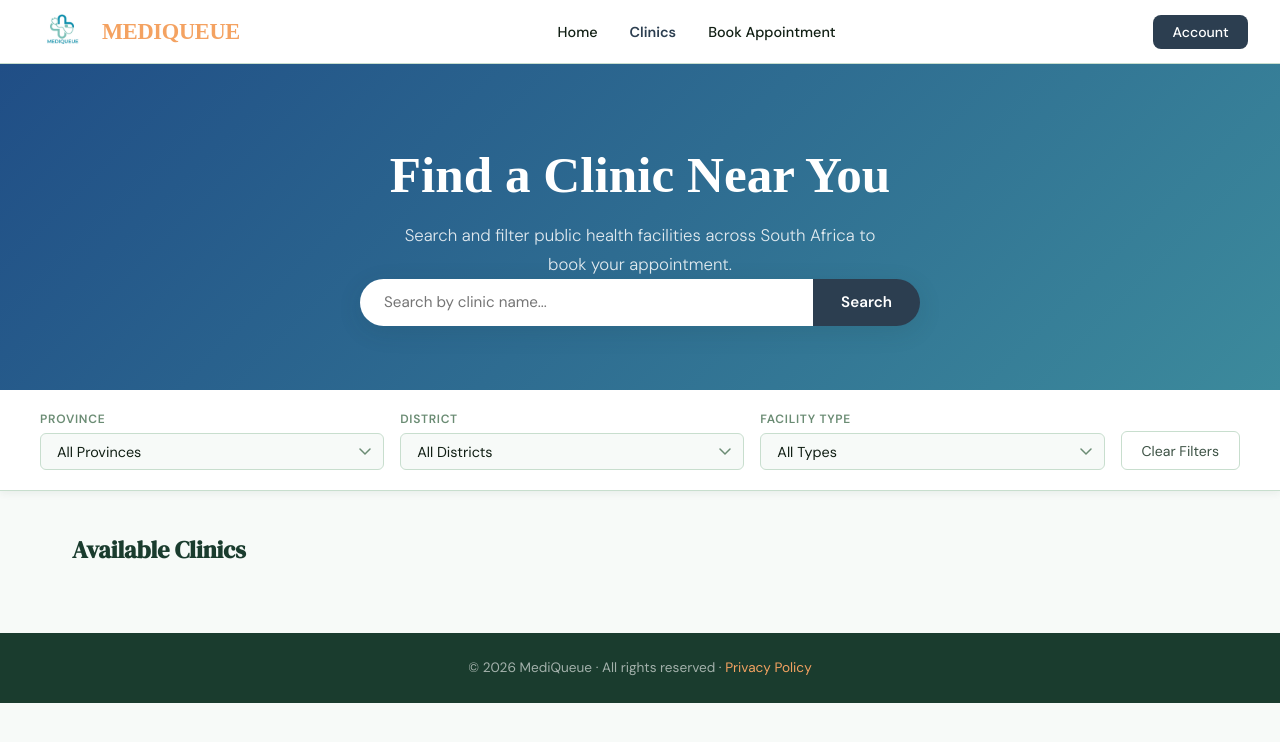
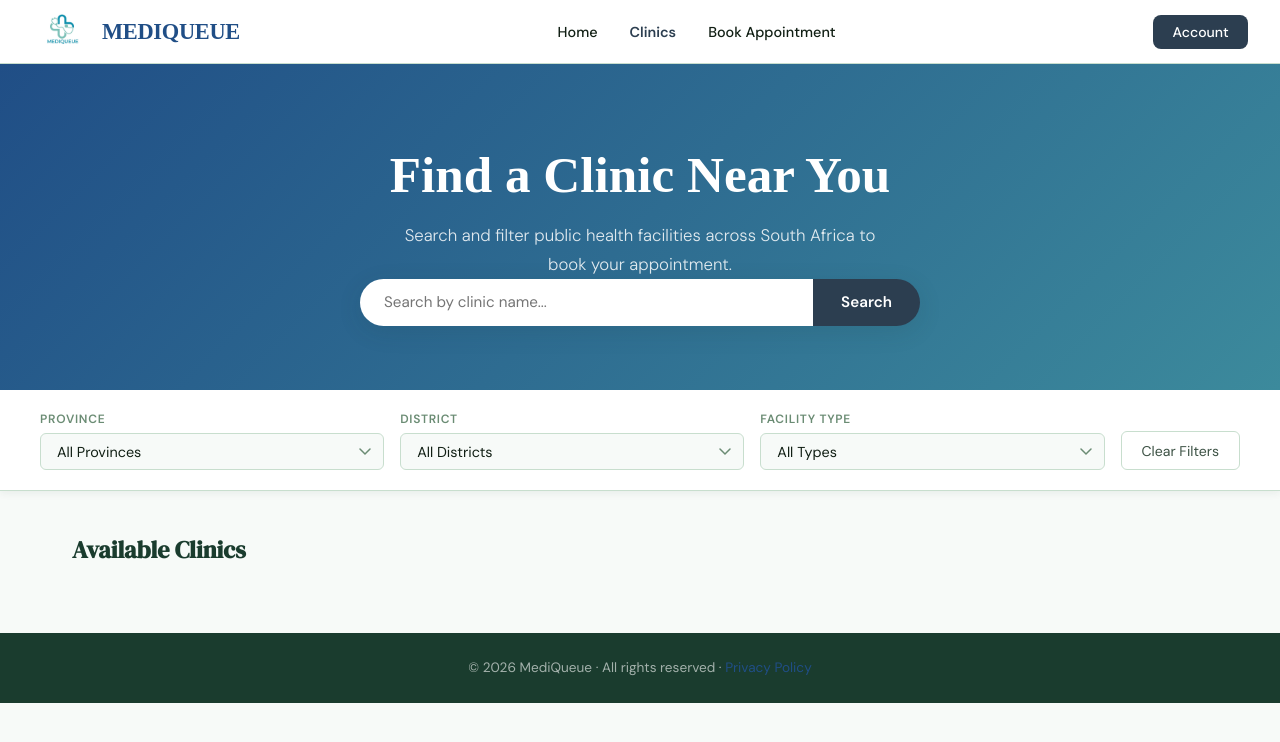
Before and after one commit to MillaSingh/ByteForce, a plain HTML site: page frontend/clinics.html in a window 1280 px wide. Drawn offline with Linux system fonts and the light colour scheme; no server answers.

```diff
--- a/frontend/clinics.css
+++ b/frontend/clinics.css
@@ -78,7 +78,7 @@
         --green-mid: #2d6a4f;
         --green-light: #52b788;
         --green-pale: #d8f3dc;
-        --accent: #f4a261;
+        --accent: #204e86;
         --text-dark: #111f14;
         --text-mid: #3d5245;
         --text-light: #6b8c74;
```
